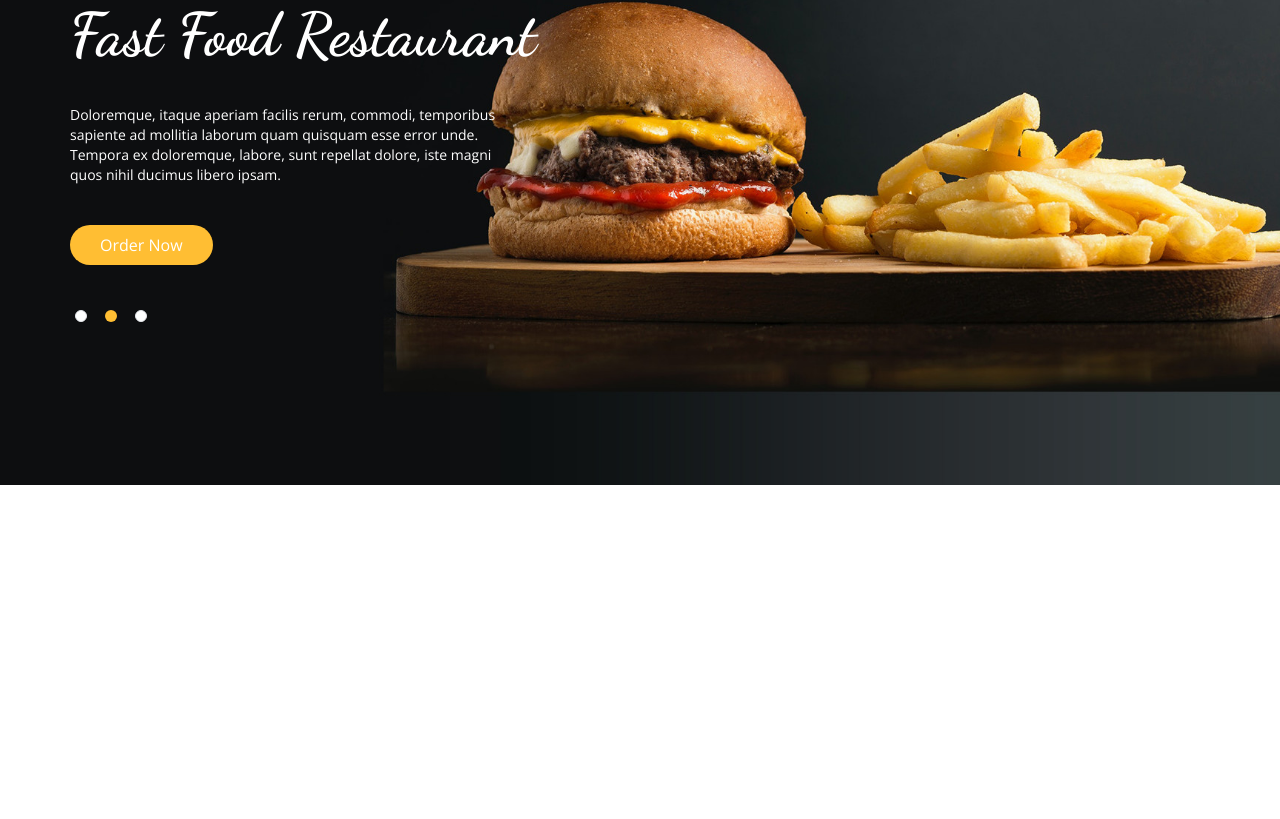
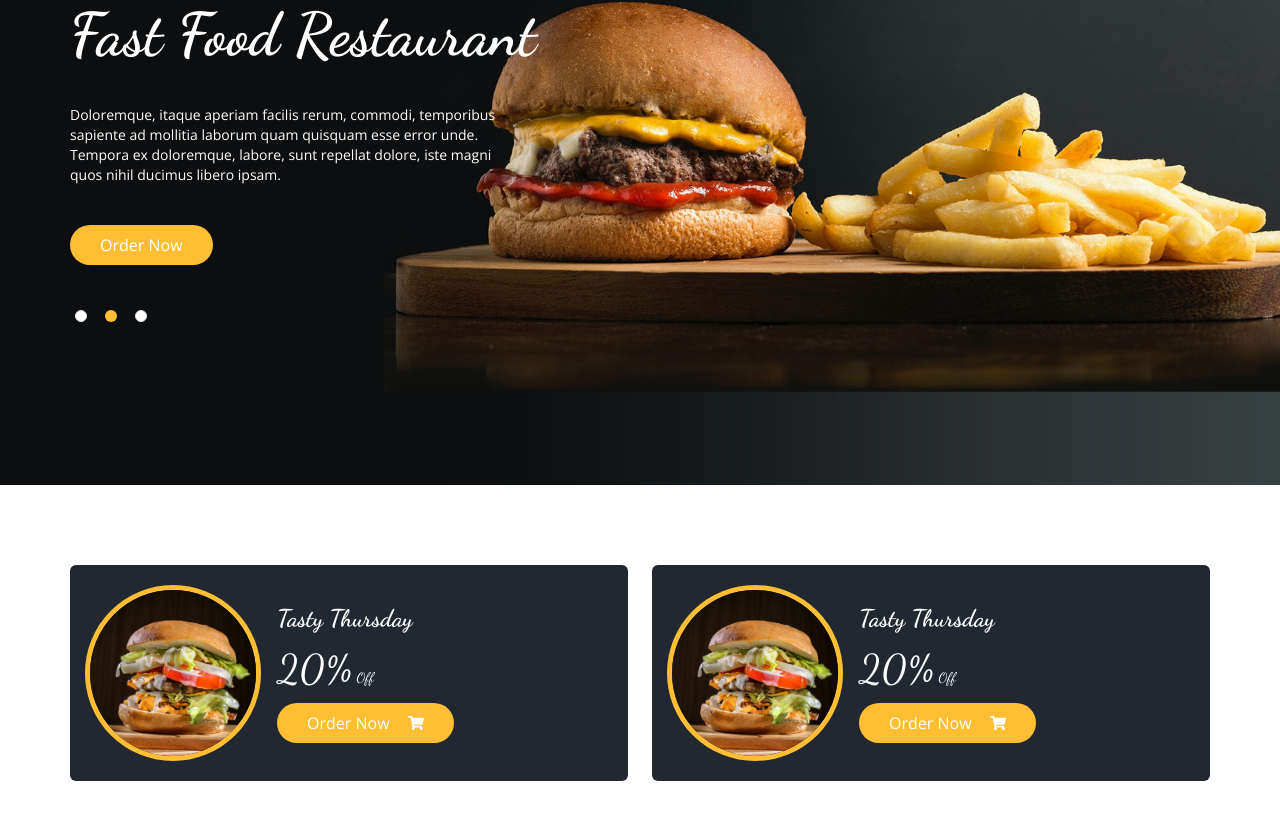
Before and after one commit to ozngrsc/Food-Ordering, a Next.js app: page / in a window 1280 px wide. Shown: the part 315-1134 px from the top of the page. Before the commit the page ends 800 px from the top, so only its background shows below. Built offline with nearby package versions, Linux system fonts and the light colour scheme.

Commit message:
add campaign

```diff
--- /dev/null
+++ b/components/Campaigns.jsx
@@ -0,0 +1,68 @@
+import Image from "next/image";
+import React from "react";
+import { FaShoppingCart } from "react-icons/fa";
+import Title from "./ui/Title";
+
+const CampaignItem = () => {
+  return (
+    <div className="bg-secondary flex-1 rounded-md py-5 px-[15px] flex items-center gap-x-4">
+      <div className="relative md:w-44 md:h-44 w-36 h-36 border-[5px] border-primary rounded-full overflow-hidden">
+        <Image
+          className="hover:scale-110 transition-all"
+          src="/images/o1.jpg"
+          alt=""
+          layout="fill"
+        />
+      </div>
+      <div className="text-white">
+        <Title className="text-2xl">Tasty Thursday</Title>
+        <div className="font-dancing my-1">
+          <span className="text-[40px] ">20%</span>
+          <span className="text-sm inline-block ml-1">Off</span>
+        </div>
+        <button className="btn-primary flex items-center gap-x-2">
+          Order Now <FaShoppingCart className="ml-[10px]" />
+        </button>
+      </div>
+    </div>
+  );
+};
+
+const Campaigns = () => {
+  return (
+    <div className="flex justify-between container mx-auto py-20 gap-6 flex-wrap">
+      <CampaignItem />
+      <CampaignItem />
+    </div>
+  );
+};
+
+export default Campaigns;
+
+{
+  /* <div className="col-md-6 flex-[0 0 50%] max-w-[50%] mb-12">
+          <div className="box flex items-center mt-11 rounded-[5px] bg-[#222831] p-5 text-white w-full">
+            <div className="relative w-[175px] min-w-[175px] h-[175px] mr-4 border-solid border-4 border-[#ffbe33] rounded-full">
+              <Image
+                className="rounded-full "
+                src="/images/o1.jpg"
+                alt=""
+                layout="fill"
+              />
+            </div>
+            <div className="">
+              <h5 className="font-dancing text-[24px] m-[0]">
+                Tasty Thursdays
+              </h5>
+              <h6 className="font-dancing mt-[10px] mb-[10px] mr-0 ml-0 text-base ">
+                <span className="text-[2.5rem] font-bold mr-2">20%</span>
+                Off
+              </h6>
+              <a href="">
+                <button className="btn-primary flex items-center justify-center">
+                  Order Now <FaShoppingCart className="ml-[10px]" />
+                </button>
+              </a>
+            </div>
+          </div> */
+}
--- a/components/layout/Header.jsx
+++ b/components/layout/Header.jsx
@@ -10,8 +10,6 @@ const Header = () => {
   const [isMenuModal, setIsMenuModal] = useState(false);
 
   const router = useRouter();
-
-  console.log(router);
 
   return (
     <div
--- a/pages/home/index.jsx
+++ b/pages/home/index.jsx
@@ -1,10 +1,12 @@
 import React from "react";
+import Campaigns from "../../components/Campaigns";
 import Carousel from "../../components/Carousel";
 
 const Index = () => {
   return (
     <div>
       <Carousel />
+      <Campaigns />
     </div>
   );
 };
```
Also changed, not shown: public/images/o1.jpg (added), public/images/o2.jpg (added).
